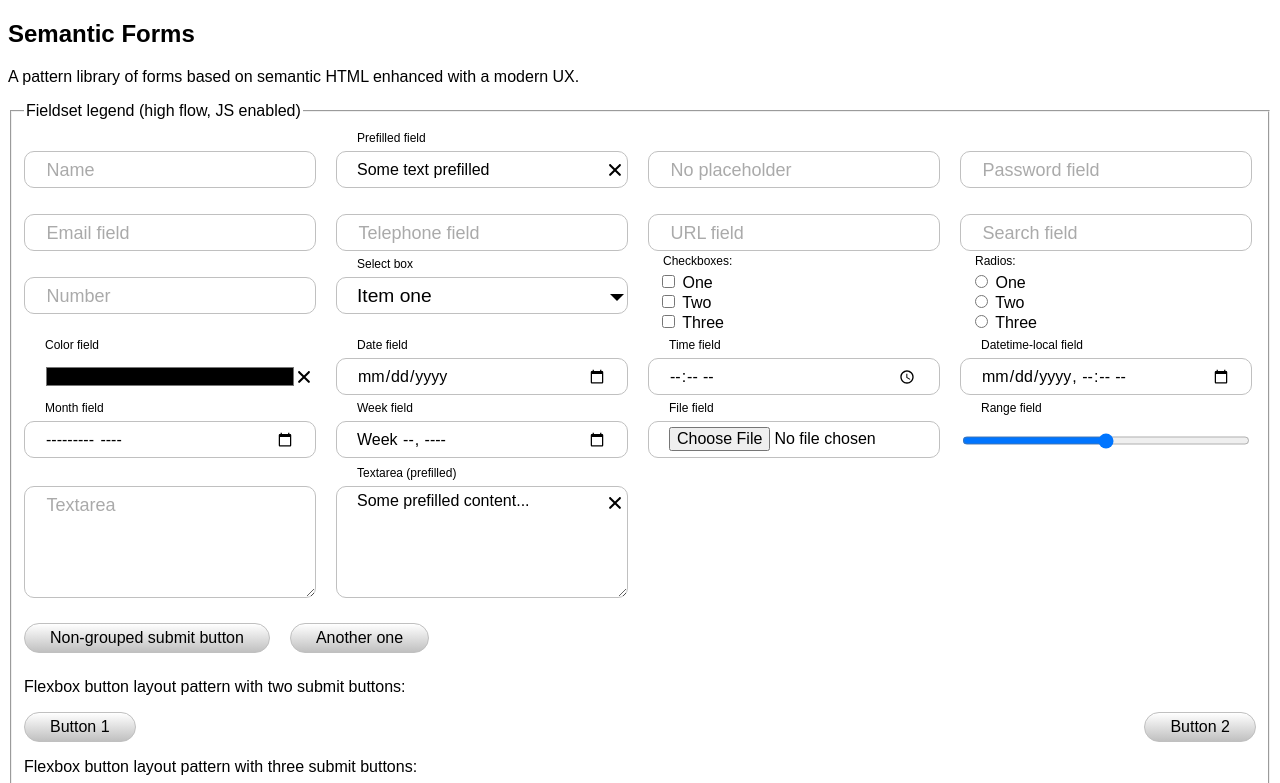
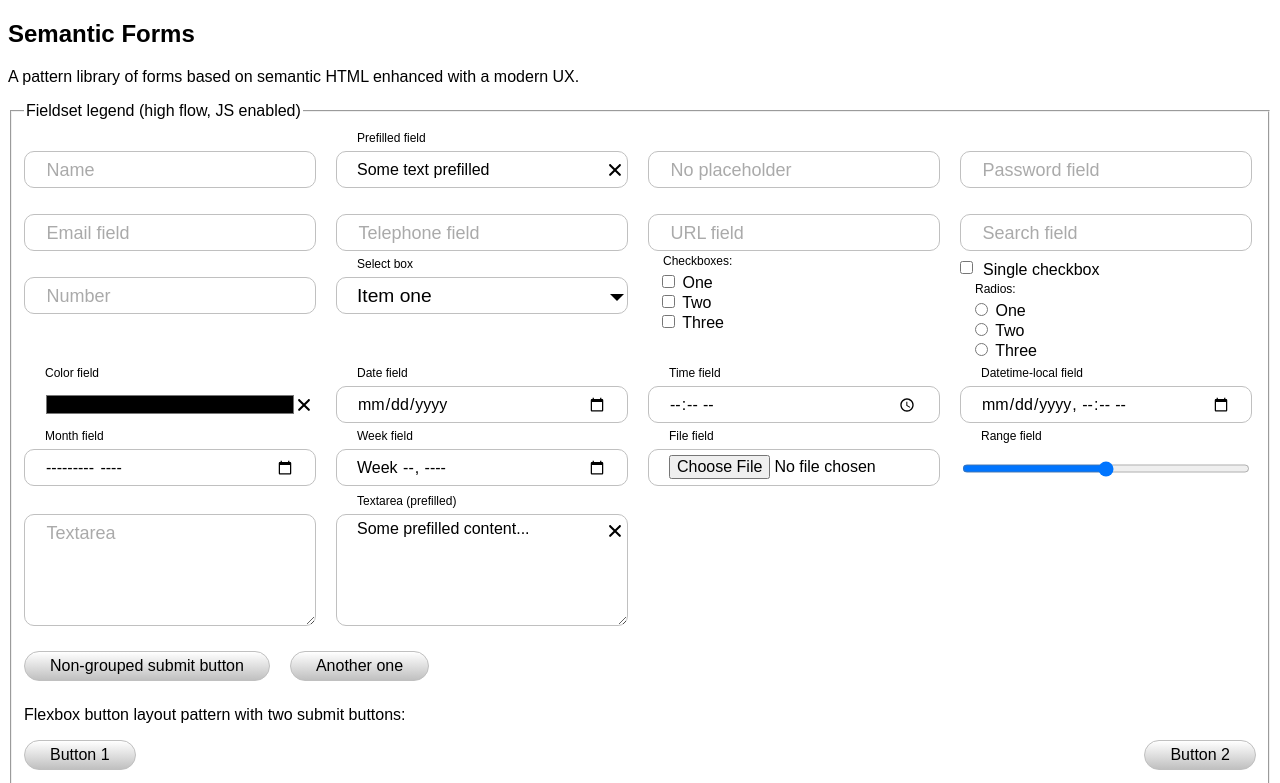
Before and after one commit to rooseveltframework/semantic-forms, a website: page semanticForms.html in a window 1280 px wide. Shown: the top 783 px of the page. Drawn offline with Linux system fonts and the light colour scheme.

Commit message:
3.0.2
- Added support for a single checkbox rather than a group of checkboxes.

```diff
--- a/package.json
+++ b/package.json
@@ -2,7 +2,7 @@
   "name": "semantic-forms",
   "description": "Semantic Forms",
   "author": "Eric Newport <kethinov@gmail.com>",
-  "version": "3.0.1",
+  "version": "3.0.2",
   "files": [
     "semanticForms.css",
     "semanticForms.js",
--- a/semanticForms.html
+++ b/semanticForms.html
@@ -70,6 +70,9 @@
                   <li><input type="checkbox" name="checkboxes" id="c_three"> <label for="c_three">Three</label></li>
                 </ul>
               </dd>
+
+              <dt><label for="checkbox">Single checkbox</label></dt>
+              <dd><input id="checkbox" name="checkbox" type="checkbox"></dd>
 
               <dt><label data-for="radios">Radios:</label></dt>
               <dd class="radios">
@@ -180,6 +183,9 @@
                 </ul>
               </dd>
 
+              <dt><label for="low-flow-checkbox">Single checkbox</label></dt>
+              <dd><input id="low-flow-checkbox" name="low-flow-checkbox" type="checkbox"></dd>
+
               <dt><label data-for="low-flow-radios">Radios:</label></dt>
               <dd class="radios">
                 <ul id="low-flow-radios">
--- a/semanticForms.js
+++ b/semanticForms.js
@@ -49,7 +49,7 @@ window.semanticForms = function () {
               if (!dl.classList.contains('floatLabelForm')) {
                 dl.classList.add('floatLabelForm')
               }
-              if (type === 'checkbox' || type === 'radio') {
+              if (input.parentNode.parentNode.id && (type === 'checkbox' || type === 'radio')) {
                 label = document.querySelector('label[data-for=' + input.parentNode.parentNode.id + ']')
               } else {
                 label = document.querySelector('label[for=' + input.id + ']')
@@ -63,6 +63,11 @@ window.semanticForms = function () {
                 if (dl.firstChild.nodeName !== 'LABEL') {
                   newLabel = document.createElement('label')
                   newLabel.className = 'floatLabelFormAnimatedLabel'
+                  if (type === 'checkbox' && input.parentNode.nodeName === 'DD') {
+                    newLabel.setAttribute('for', input.id)
+                    input.parentNode.classList.add('singleCheckbox')
+                    newLabel.className = ''
+                  }
                   newLabel.innerHTML = labelHTML
                   dl.insertBefore(newLabel, dl.firstChild)
                 }
--- a/semanticFormsNoImages.less
+++ b/semanticFormsNoImages.less
@@ -247,6 +247,22 @@
       transform: translate(0, 38px) scale(1.5);
     }
 
+    dd:not(.checkboxes):not(.radios).singleCheckbox {
+      width: 292px;
+      display: flex;
+      flex-direction: row-reverse;
+      align-items: flex-start;
+      justify-content: left;
+
+      label {
+        margin-top: 10px;
+      }
+
+      input {
+        margin: 10px 10px 0 0;
+      }
+    }
+
     // hide placeholder content until the input is focused
     ::placeholder {
       opacity: 0;
```
Also changed, not shown: CHANGELOG.md, README.md, semanticForms.css, semanticFormsNoImages.css, 1 other file.
